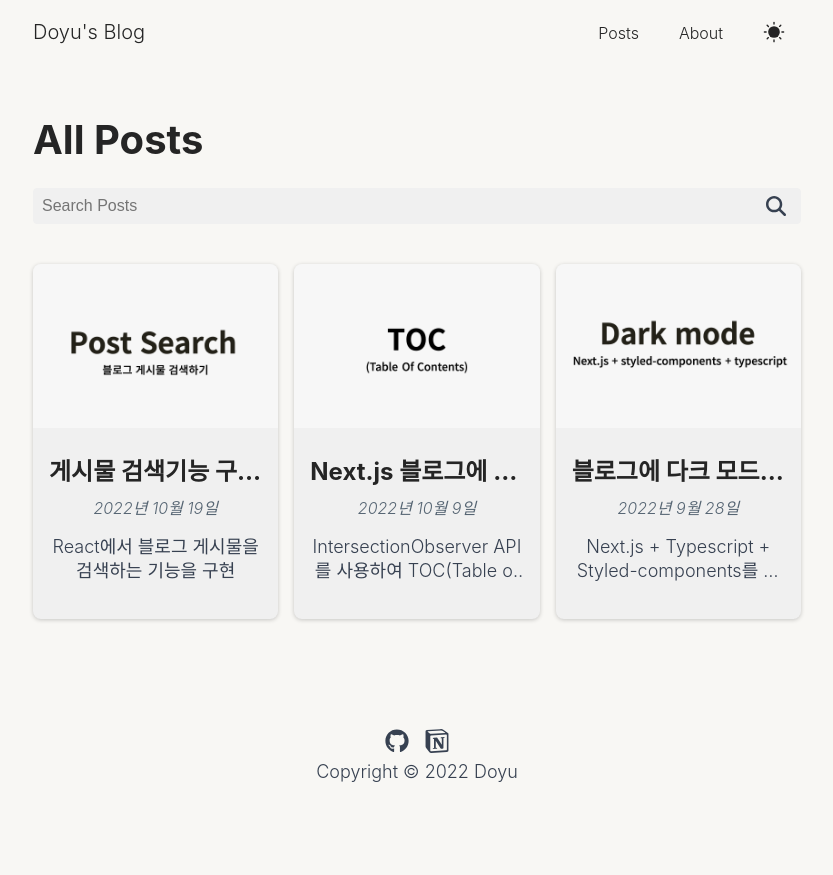
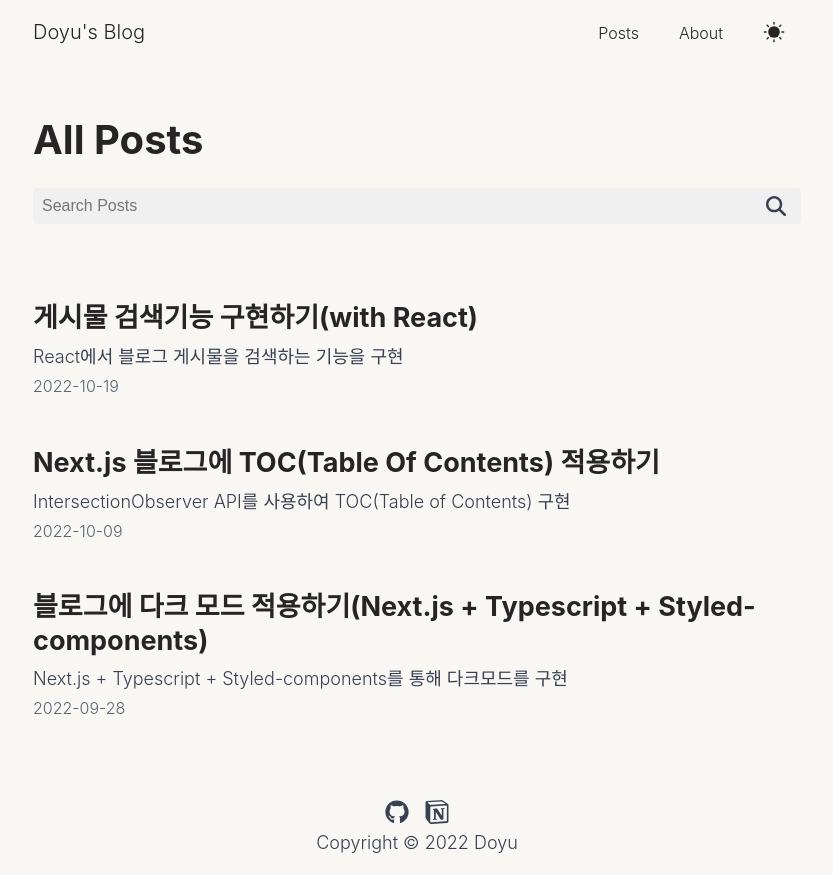
Before and after one commit to YUDONGHYUK/doyu-blog, a Next.js app: page /posts in a window 1280 px wide. Shown: the whole page, without its empty margins (223-1056 px from the left). Before the commit the page ends 803 px from the top, so only its background shows below. Built offline with nearby package versions, Linux system fonts and the light colour scheme.

Commit message:
Apply new posts style

```diff
--- a/components/home-page/LatestPosts.tsx
+++ b/components/home-page/LatestPosts.tsx
@@ -1,5 +1,5 @@
 import Link from 'next/link';
-import PostGrid from '../posts/PostsGrid';
+import PostGrid from '../posts/card-style/PostsGrid';
 import { Post } from '../../types';
 import styled from 'styled-components';
 
--- a/components/posts/AllPosts.tsx
+++ b/components/posts/AllPosts.tsx
@@ -1,5 +1,6 @@
 import { useState } from 'react';
-import PostsGrid from './PostsGrid';
+// import PostsGrid from './PostsGrid';
+import PostsList from './list-style/PostsList';
 import { Post } from '../../types';
 import SearchButton from '../posts-page/SearchButton';
 import CloseIcon from '../icons/close';
@@ -33,7 +34,8 @@ const AllPosts = ({ posts }: AllPostsProps) => {
         <SearchButton search={search} setSearch={setSearch} />
       </InputWrapper>
       {filteredPosts.length > 0 ? (
-        <PostsGrid posts={filteredPosts} />
+        // <PostsGrid posts={filteredPosts} />
+        <PostsList posts={filteredPosts} />
       ) : (
         <NoPosts>
           No posts found.
@@ -56,6 +58,10 @@ const Title = styled.h2`
   padding: 1rem 0;
   font-size: ${({ theme }) => theme.font10};
   text-align: start;
+
+  @media screen and (max-width: 768px) {
+    font-size: ${({ theme }) => theme.font8};
+  }
 `;
 
 const InputWrapper = styled.div`
@@ -76,6 +82,10 @@ const InputWrapper = styled.div`
 
   svg {
     fill: ${({ theme }) => theme.text2};
+  }
+
+  @media screen and (max-width: 768px) {
+    margin-bottom: 1rem;
   }
 `;
 
--- a/components/posts/PostItem.tsx
+++ b/components/posts/card-style/PostItem.tsx
@@ -1,6 +1,6 @@
 import Link from 'next/link';
 import Image from 'next/image';
-import { Post } from '../../types';
+import { Post } from '../../../types';
 import styled from 'styled-components';
 
 type PostItemProps = {
--- a/components/posts/PostsGrid.tsx
+++ b/components/posts/card-style/PostsGrid.tsx
@@ -1,5 +1,5 @@
 import PostItem from './PostItem';
-import { Post } from '../../types';
+import { Post } from '../../../types';
 import styled from 'styled-components';
 
 type PostGridProps = {
--- /dev/null
+++ b/components/posts/list-style/PostListItem.tsx
@@ -0,0 +1,83 @@
+import { Post } from '../../../types';
+import styled from 'styled-components';
+import Link from 'next/link';
+
+type PostListItemProps = {
+  post: Post;
+};
+
+const PostListItem = ({ post }: PostListItemProps) => {
+  const {
+    slug,
+    frontMatter: { title, excerpt, date },
+  } = post;
+
+  const linkPath = `/posts/${slug}`;
+
+  return (
+    <Item>
+      <Title>
+        <Link href={linkPath}>
+          <a>{title}</a>
+        </Link>
+      </Title>
+      <Excerpt>{excerpt}</Excerpt>
+      <Date>{date}</Date>
+    </Item>
+  );
+};
+
+export default PostListItem;
+
+const Item = styled.li`
+  margin: 0;
+  padding: 0;
+`;
+
+const Title = styled.h2`
+  position: relative;
+  margin-bottom: 0.5rem;
+  color: ${({ theme }) => theme.text1};
+
+  @media screen and (max-width: 768px) {
+    margin-top: 1rem;
+    margin-bottom: 0.3rem;
+    font-size: 1.3rem;
+  }
+
+  :hover::before {
+    content: '〉';
+    position: absolute;
+    top: 2px;
+    left: -20px;
+    color: ${({ theme }) => theme.primary};
+    font-size: 1.5rem;
+
+    @media screen and (max-width: 768px) {
+      content: '|';
+      top: -2px;
+      left: -15px;
+      font-size: 1.3rem;
+    }
+  }
+`;
+
+const Excerpt = styled.p`
+  margin-bottom: 0;
+  color: ${({ theme }) => theme.text2};
+
+  @media screen and (max-width: 768px) {
+    font-size: 1rem;
+    line-height: 1.5rem;
+  }
+`;
+
+const Date = styled.p`
+  margin-bottom: 0.5rem;
+  color: ${({ theme }) => theme.text3};
+  font-size: ${({ theme }) => theme.font4};
+
+  @media screen and (max-width: 768px) {
+    font-size: 0.8rem;
+  }
+`;
--- /dev/null
+++ b/components/posts/list-style/PostsList.tsx
@@ -0,0 +1,25 @@
+import PostListItem from './PostListItem';
+import { Post } from '../../../types';
+import styled from 'styled-components';
+
+type PostGridProps = {
+  posts: Post[];
+};
+
+const PostsList = ({ posts }: PostGridProps) => {
+  return (
+    <List>
+      {posts.map((post) => (
+        <PostListItem key={post.slug} post={post} />
+      ))}
+    </List>
+  );
+};
+
+export default PostsList;
+
+const List = styled.ul`
+  display: flex;
+  flex-direction: column;
+  list-style: none;
+`;
```
